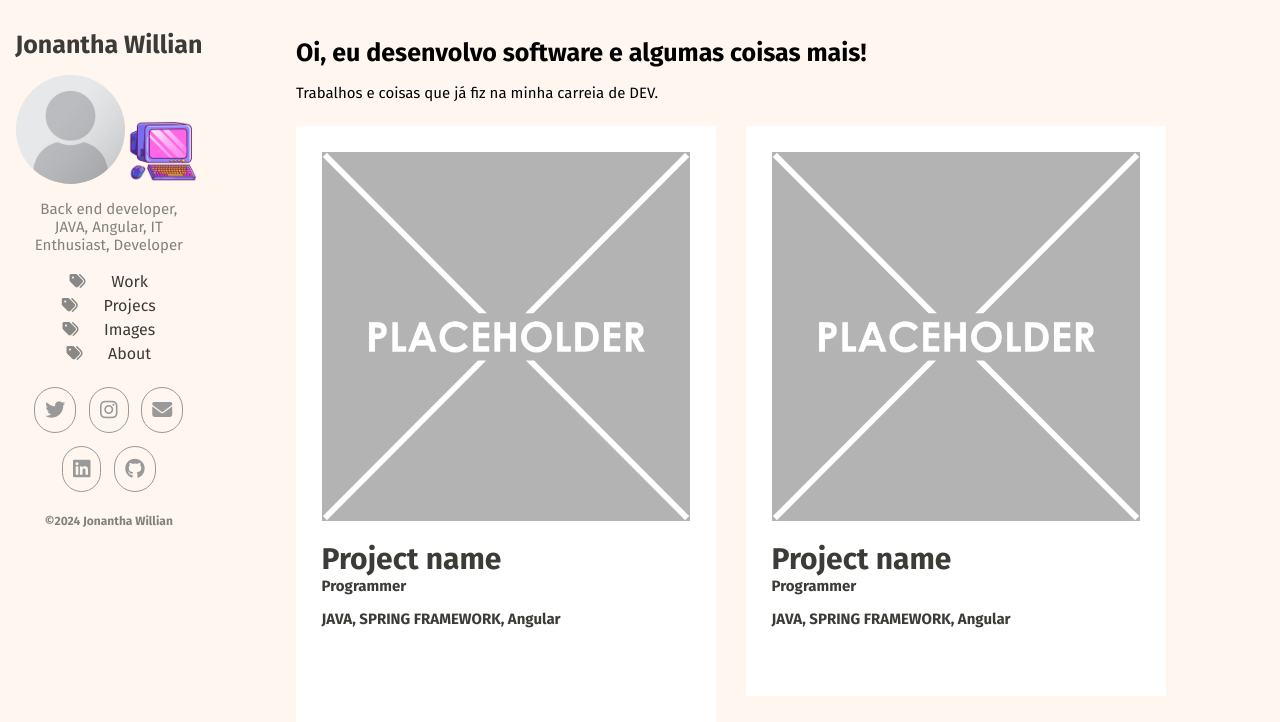
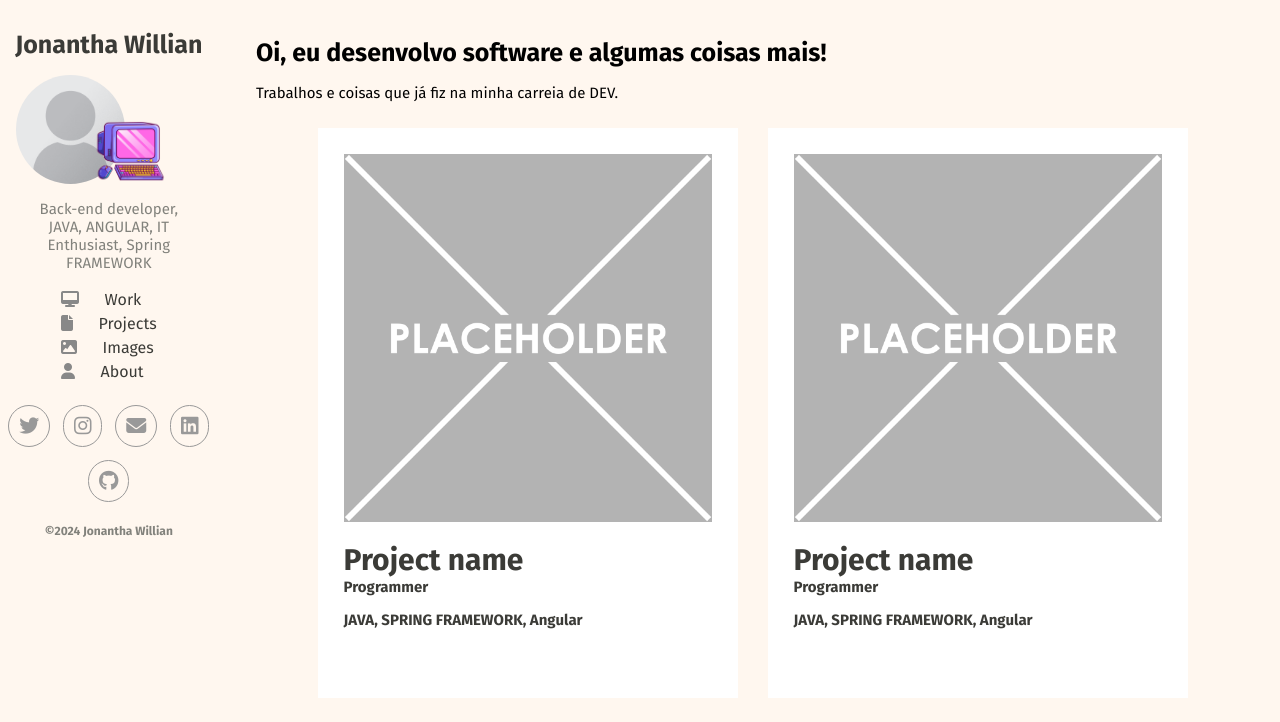
Before and after one commit to JonanthaW/JonanthaW.github.io, a plain HTML site: page index.html in a window 1280 px wide. Shown: the top 722 px of the page. Drawn offline with Linux system fonts and the light colour scheme.

Commit message:
UPDATE: CSS major

```diff
--- a/assets/css/custom.css
+++ b/assets/css/custom.css
@@ -63,12 +63,14 @@
   }
 
   .photoFlex img:nth-child(1) {
-    border-radius: 50%;
+    border-radius: 60%;
   }
 
   .photoFlex img:nth-child(2) {
     width: 35%;
     height: 35%;
+    right: 15%;
+    position: relative;
   }
 
   #about {
@@ -79,12 +81,11 @@
     width: 70%;
   }
 
-  .menu{
+  .menu {
     display: flex;
     flex-direction: column;
     justify-content: center;
-    width: 100%;
-    align-items: center;
+    align-items: baseline;
     color:#3b3b37;
   }
 
@@ -107,6 +108,7 @@
   .menu li h3 {
     font-size: 16px;
     font-weight: normal;
+    color: #3b3b37;
   }
 
   .socialmedia {
@@ -114,20 +116,25 @@
     flex-direction: row;
     flex-wrap: wrap;
     justify-content: center;
-    width: 80%;
   }
 
   .socialmedia li {
     font-size: 20px;
-    border: .1vw solid #999999;
-    border-radius: 100px;
-    padding: 10px;
     margin: .5vw;
     cursor: pointer;
   }
 
   .socialmedia li i {
     color: #999999;
+    border: .1vw solid #999999;
+    border-radius: 100px;
+    padding: 10px;
+  }
+
+  .socialmedia li i:hover {
+    color: #ecb330;
+    border-color: #ecb330;
+    transition: .3s;
   }
 
 
@@ -138,14 +145,13 @@
   }
 
   .showProjects {
-    padding-top: 3vh;
     display: grid;
     grid-template-columns: repeat(auto-fill, 450px);
+    justify-content: center;
   }
 
   .secondaryContainer {
     display: flex;
-    margin-left: 5vh;
     flex-direction: column;
     height: 100%;
     padding: 3vw 0 3vw 0;
@@ -175,6 +181,7 @@
     display: flex;
     flex-direction: column;
     padding: 2vw;
+    margin: 2vw 0vw;
     cursor: pointer;
   }
 
--- a/index.html
+++ b/index.html
@@ -23,29 +23,29 @@
                     <img src="assets/images/computer.png" alt="Imagem de perfil de Jonantha Willian">
                 </div>
             </div>
-            <h2 id="about">Back end developer, JAVA, Angular, IT Enthusiast, Developer</h2>
+            <h2 id="about">Back-end developer, JAVA, ANGULAR, IT Enthusiast, Spring FRAMEWORK</h2>
             <ul class="menu">
-                <li><i class="fa-solid fa-tags"></i><h3>Work</h3></li>
-                <li><i class="fa-solid fa-tags"></i><h3>Projecs</h3></li>
-                <li><i class="fa-solid fa-tags"></i><h3>Images</h3></li>
-                <li><i class="fa-solid fa-tags"></i><h3>About</h3></li>
+                <li><i class="fa fa-desktop"></i><h3>Work</h3></li>
+                <li><i class="fa-solid fa-file"></i><h3>Projects</h3></li>
+                <li><i class="fa-solid fa-image"></i><h3>Images</h3></li>
+                <li><i class="fa-solid fa-user"></i><h3>About</h3></li>
             </ul>
 
             <ul class="socialmedia">
                 <li>
-                    <a href=""><i class="fa-brands fa-twitter"></i></a>
+                    <a href="https://twitter.com/Jonsoft_labs"><i class="fa-brands fa-twitter"></i></a>
                 </li>
                 <li>
-                    <a href=""><i class="fa-brands fa-instagram"></i></a>
+                    <a href="https://www.instagram.com/whosjonnn/"><i class="fa-brands fa-instagram"></i></a>
                 </li>
                 <li>
-                    <a href=""><i class="fa-solid fa-envelope"></i></a>
+                    <a href="mailto:jonanthawillian@gmail.com"><i class="fa-solid fa-envelope"></i></a>
                 </li>
                 <li>
-                    <a href=""><i class="fa-brands fa-linkedin"></i></a>
+                    <a href="https://www.linkedin.com/in/jonanthaw/"><i class="fa-brands fa-linkedin"></i></a>
                 </li>
                 <li>
-                    <a href="">
+                    <a href="https://github.com/JonanthaW">
                         <i class="fa-brands fa-github"></i>
                     </a>
                 </li>
```
